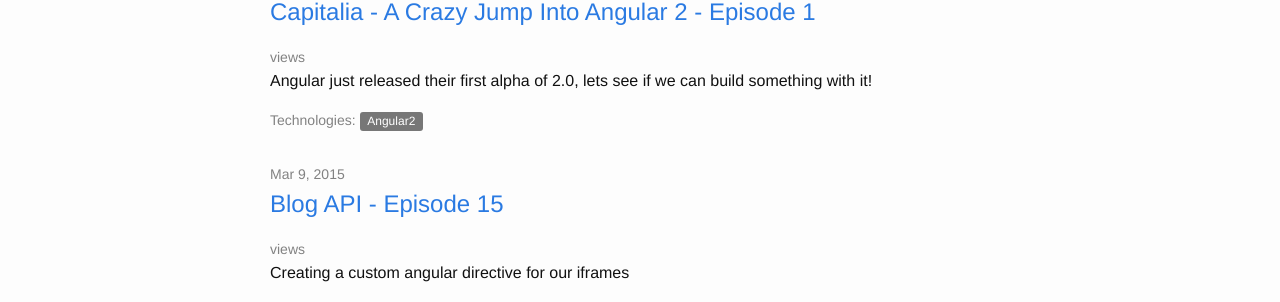
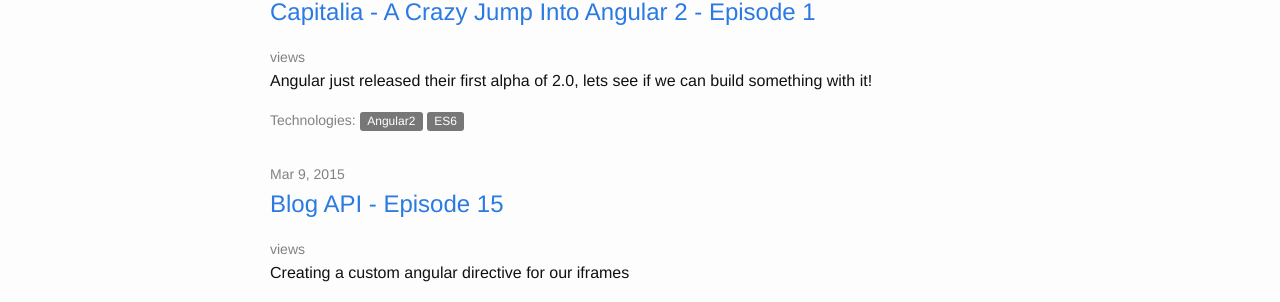
Before and after one commit to SnareChops/SnareChops.github.io, a Jekyll site: the page built from index.html, in a window 1280 px wide and 900 px high. Shown: the part 238-540 px from the top of the window. Built offline with Jekyll 4.4.1, drawn with Linux system fonts in a browser that asks for light colours; nearby versions of some CDN libraries.

Commit message:
Update 2015-03-10-capitalia-episode-1.markdown

```diff
--- a/_posts/2015-03-10-capitalia-episode-1.markdown
+++ b/_posts/2015-03-10-capitalia-episode-1.markdown
@@ -8,6 +8,7 @@ description: Angular just released their first alpha of 2.0, lets see if we can
 postid: 5f0c78c9-3838-c10c-9236-320ea6abd4a4
 technologies:
 - Angular2
+- ES6
 ---
 
 So Angular 2.0 has dropped a really early alpha... That probably has a _large_ amount of bugs and missing features... But those that know anything about me know that I live for development on the edge. **SO** let's get leaning over the cliff and see if we can't build an app in Angular 2!
```
